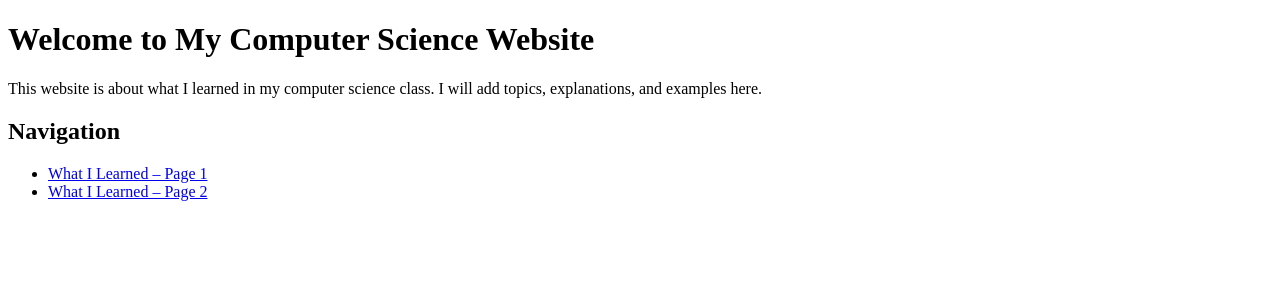
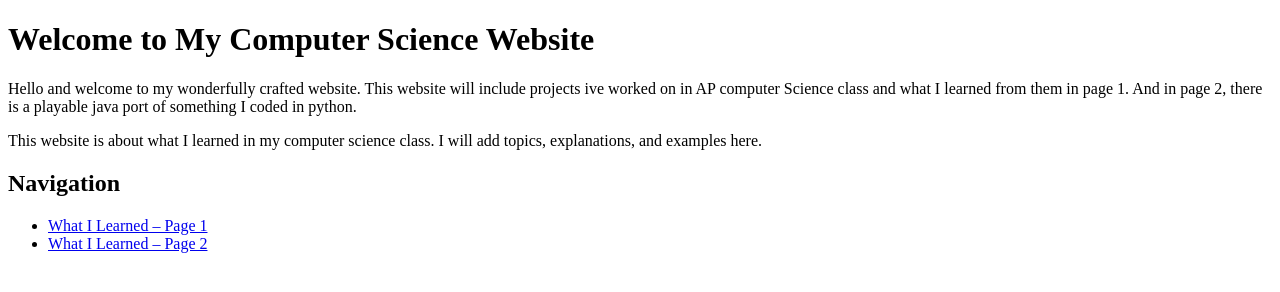
Before and after one commit to jamm3y/cps-portfolio-Pouria, a plain HTML site: page index.html in a window 1280 px wide. Drawn offline with Linux system fonts and the light colour scheme.

Commit message:
Enhance index.html with welcome message and details
Added introductory content about the website and its purpose.

```diff
--- a/index.html
+++ b/index.html
@@ -7,6 +7,13 @@
 <body>
 
     <h1>Welcome to My Computer Science Website</h1>
+
+    <p>
+        Hello and welcome to my wonderfully crafted website.
+        This website will include projects ive worked on in AP computer Science class
+        and what I learned from them in page 1.
+        And in page 2, there is a playable java port of something I coded in python.
+    </p>
 
     <p>
         This website is about what I learned in my computer science class.
```
